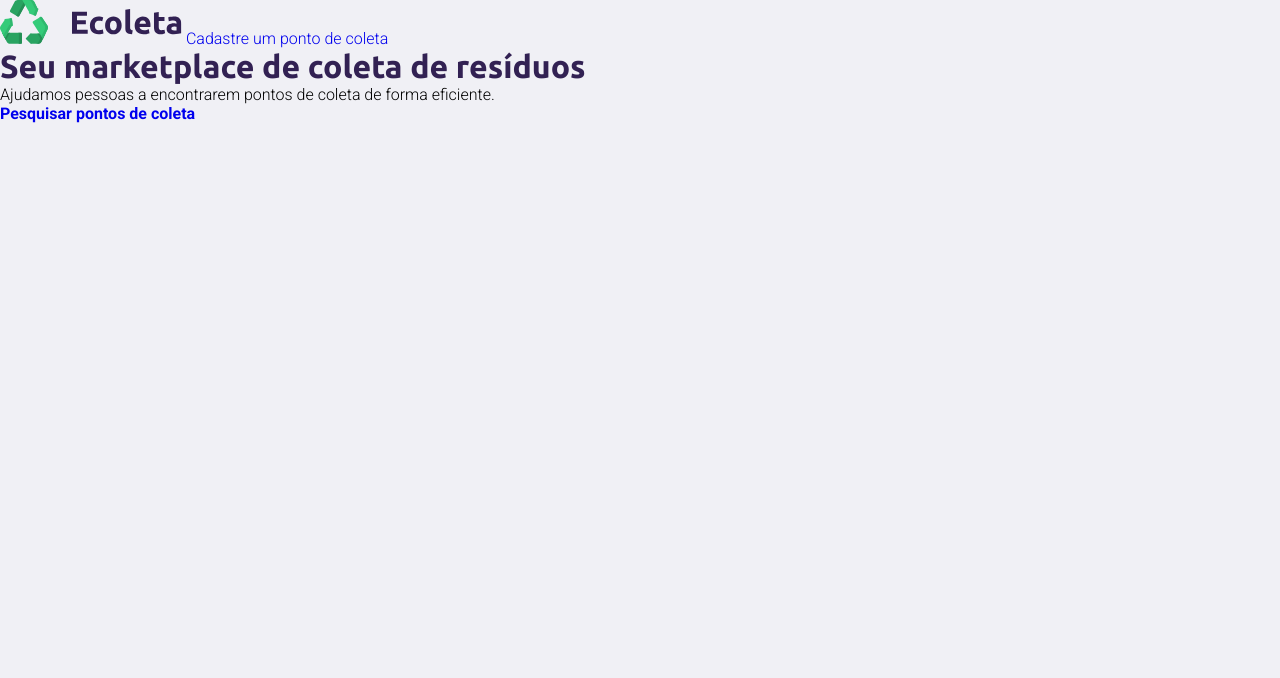
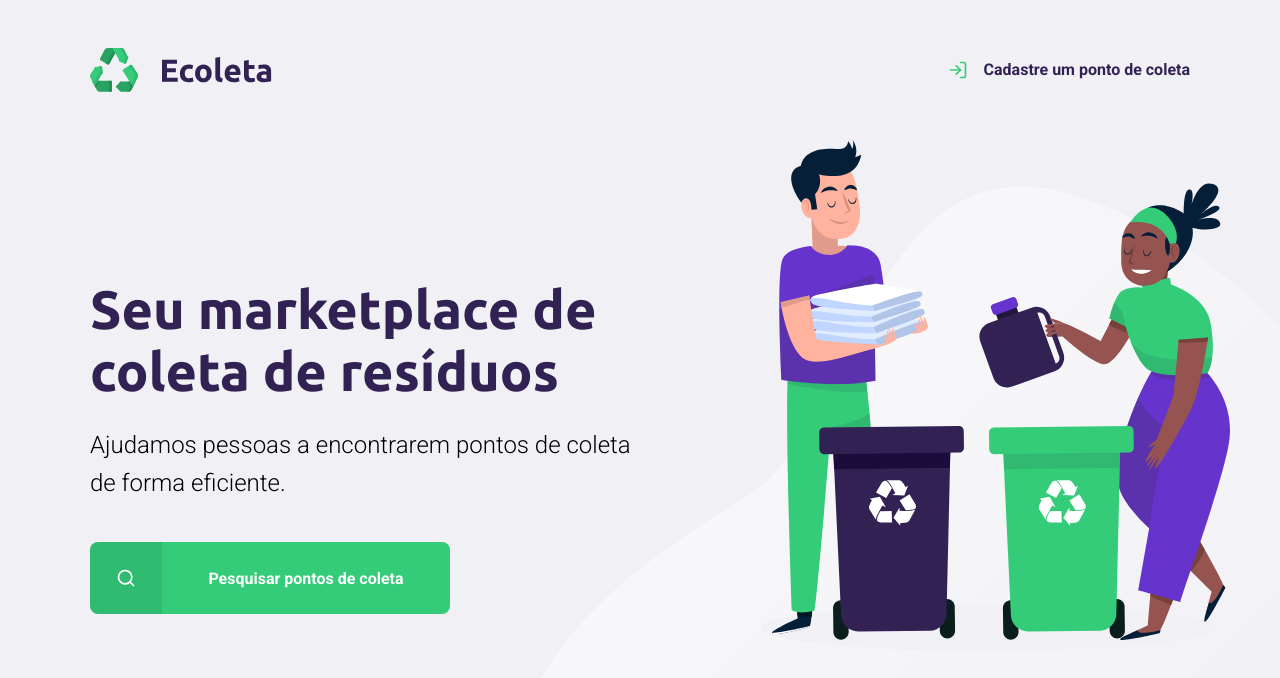
Before and after one commit to diego-aquino/ecoleta, a website: page index.html in a window 1280 px wide. Drawn offline with Linux system fonts and the light colour scheme.

Commit message:
Notes removed, linked to the new css files and reference to 'Create Point' page added

```diff
--- a/index.html
+++ b/index.html
@@ -1,9 +1,6 @@
 <!DOCTYPE html>
-<!--
-    HTML: Hypertext Markup Language
-    (linguagem de marcação de hipertextos)
- -->
-<html lang="pt_br"> <!-- tag html (elemento)-->
+
+<html lang="pt_br">
     <head>
         <meta charset="UTF-8">
         <meta name="viewport" content="width=device-width, initial-scale=1.0">
@@ -11,7 +8,11 @@
         <title>Ecoleta</title>
 
         <link href="https://fonts.googleapis.com/css2?family=Roboto:wght@300;700&family=Ubuntu:wght@700&display=swap" rel="stylesheet">
+
         <link rel="stylesheet" href="/styles/main.css">
+        <link rel="stylesheet" href="/styles/home.css">
+
+        <link rel="stylesheet" href="/styles/responsive.css">
     </head>
 
     <body>
@@ -19,7 +20,7 @@
             <div class="content">
                 <header>
                     <img src="/assets/icons/logo.svg" alt="Logomarca">
-                    <a href="#">
+                    <a href="/create-point.html">
                         <span></span>
                         Cadastre um ponto de coleta
                     </a>
```
